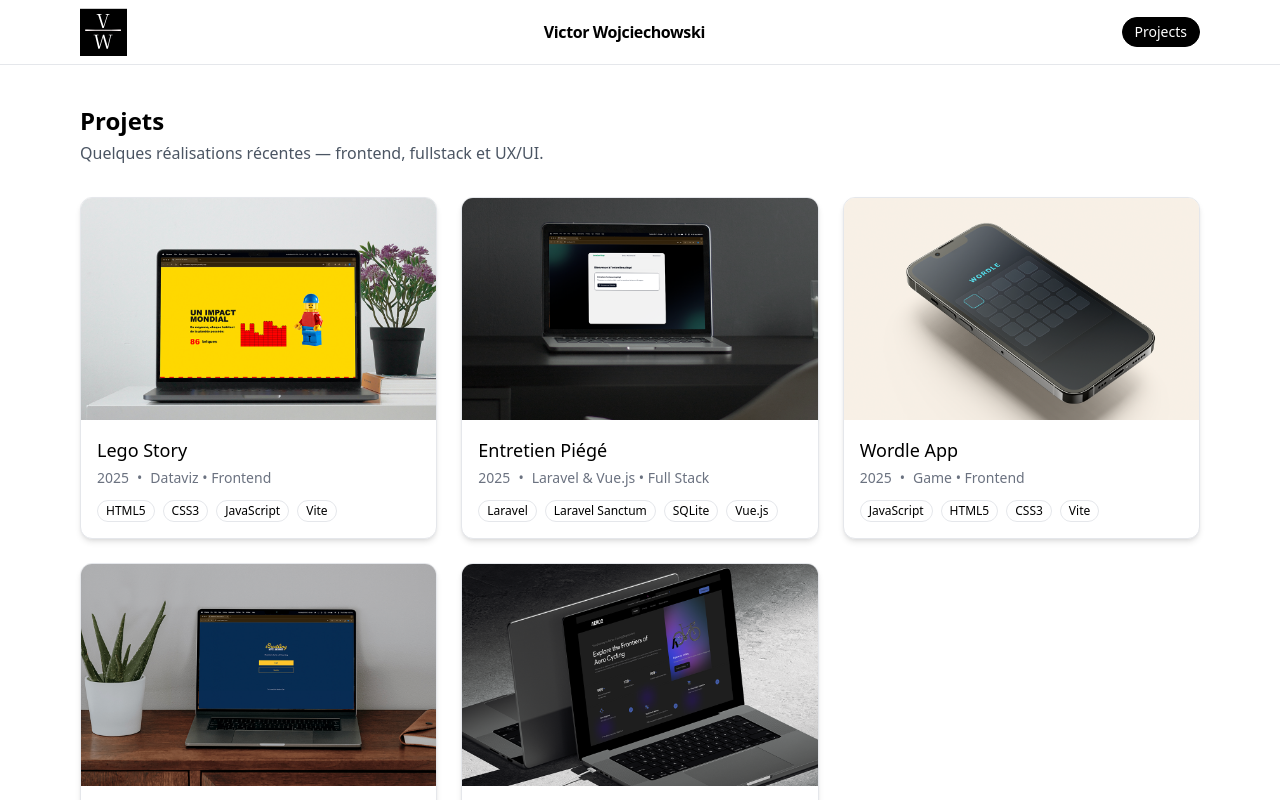
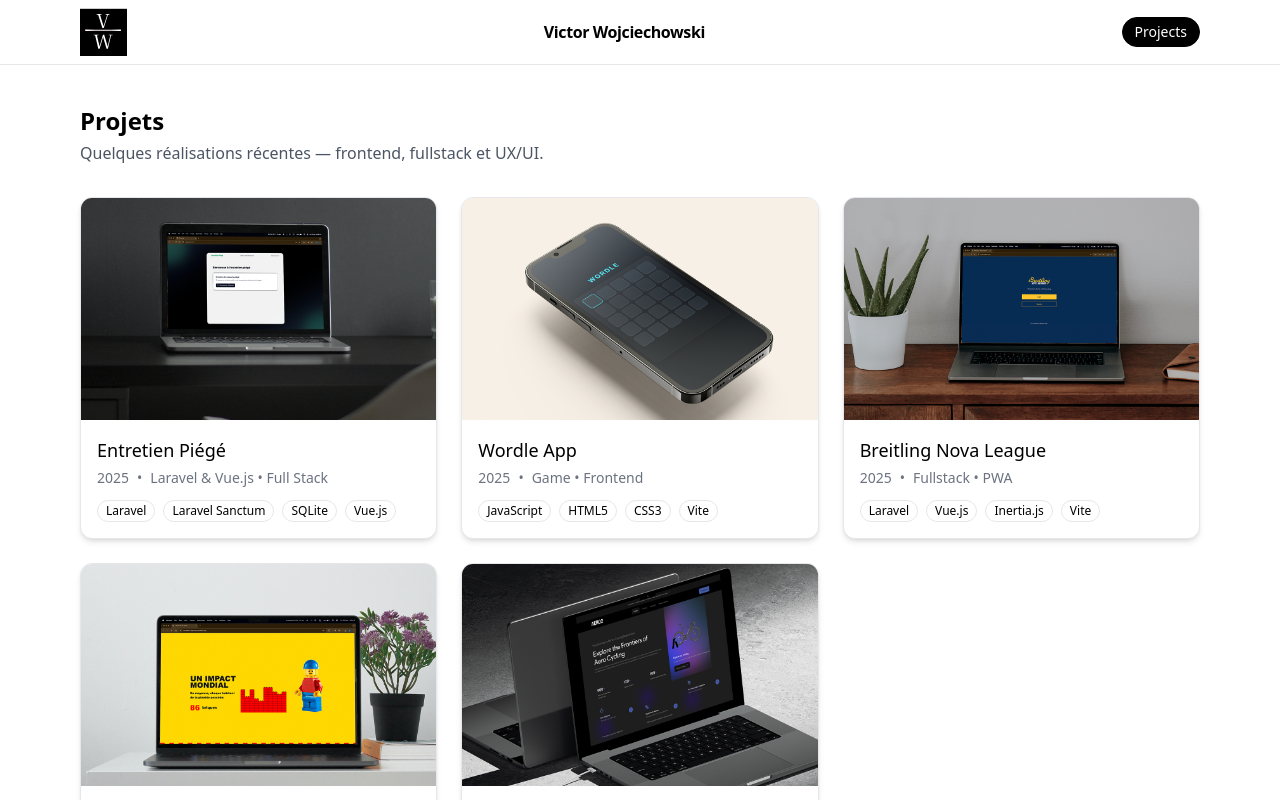
Before and after one commit to ViElChompo/portfolio_WojciechowskiVictor, a React (Vite) app: page /about in a window 1280 px wide. Shown: the top 800 px of the page. Built offline with nearby package versions, Linux system fonts and the light colour scheme.

Commit message:
changed order of projects

```diff
--- a/src/data/projects.js
+++ b/src/data/projects.js
@@ -1,29 +1,13 @@
-import entretien from '../assets/entretien_resized.png';
-import breitling from '../assets/macbook_breitling.png';
-import lego from '../assets/macbook_lego_resized.png';
-import wordle from '../assets/wordle_iphone_resized.png';
-import aeroDark from '../assets/dark_aero.png';
-import aeroLight from '../assets/light_aero.png';
-import aeroIpad from '../assets/aero_ipad.png'
-import aeroLastPage from '../assets/aero.png'
+import entretien from "../assets/entretien_resized.png";
+import breitling from "../assets/macbook_breitling.png";
+import lego from "../assets/macbook_lego_resized.png";
+import wordle from "../assets/wordle_iphone_resized.png";
+import aeroDark from "../assets/dark_aero.png";
+import aeroLight from "../assets/light_aero.png";
+import aeroIpad from "../assets/aero_ipad.png";
+import aeroLastPage from "../assets/aero.png";
 
 export const projects = [
-  {
-    id: "lego-story",
-    title: "Lego Story",
-    year: "2025",
-    category: "Dataviz • Frontend",
-    type: "screenshot",
-    image: lego,
-    techStack: ["HTML5", "CSS3", "JavaScript", "Vite", "D3.js"],
-    notes: [
-      "Projet réalisé en Vanilla JS et à l'aide de librairies comme D3.js.",
-    ],
-    links: {
-      code: "https://github.com/ViElChompo/visualDon-legoStory.git",
-      demo: "https://visualdon-legostory.netlify.app/",
-    },
-  },
   {
     id: "entretien-piege",
     title: "Entretien Piégé",
@@ -31,7 +15,14 @@
     category: "Laravel & Vue.js • Full Stack",
     type: "screenshot",
     image: entretien,
-    techStack: ["Laravel", "Laravel Sanctum", "SQLite", "Vue.js", "Pinia", "Axios"],
+    techStack: [
+      "Laravel",
+      "Laravel Sanctum",
+      "SQLite",
+      "Vue.js",
+      "Pinia",
+      "Axios",
+    ],
     notes: [
       "Conception de l’API REST v1 + auth Sanctum",
       "Seeding + route admin protégée",
@@ -81,6 +72,22 @@
     },
   },
   {
+    id: "lego-story",
+    title: "Lego Story",
+    year: "2025",
+    category: "Dataviz • Frontend",
+    type: "screenshot",
+    image: lego,
+    techStack: ["HTML5", "CSS3", "JavaScript", "Vite", "D3.js"],
+    notes: [
+      "Projet réalisé en Vanilla JS et à l'aide de librairies comme D3.js.",
+    ],
+    links: {
+      code: "https://github.com/ViElChompo/visualDon-legoStory.git",
+      demo: "https://visualdon-legostory.netlify.app/",
+    },
+  },
+  {
     id: "Aero",
     title: "Aero2 website",
     year: "2025",
@@ -88,10 +95,22 @@
     type: "gallery",
     cover: aeroDark,
     images: [
-      { src: aeroDark, alt: "Page d’accueil présentant la plateforme Aero2 et son concept : une aide innovante pour optimiser l’aérodynamisme et la dépense énergétique des cyclistes." },
-      { src: aeroLight, alt: "Interface centrale permettant d’analyser l’impact réel d’un équipement sur la performance : watts économisés, compatibilité et confort." },
-      { src: aeroIpad, alt: "Espace utilisateur avec modélisation 3D personnalisée, regroupant mensurations, vélo et recommandations adaptées pour un suivi précis." },
-      {src : aeroLastPage, alt: "Système de recommandations personnalisées : en fonction des mensurations et du vélo de l’utilisateur, Aero2 propose les pièces les plus adaptées pour optimiser l’aérodynamisme, le confort et l’économie d’énergie."}
+      {
+        src: aeroDark,
+        alt: "Page d’accueil présentant la plateforme Aero2 et son concept : une aide innovante pour optimiser l’aérodynamisme et la dépense énergétique des cyclistes.",
+      },
+      {
+        src: aeroLight,
+        alt: "Interface centrale permettant d’analyser l’impact réel d’un équipement sur la performance : watts économisés, compatibilité et confort.",
+      },
+      {
+        src: aeroIpad,
+        alt: "Espace utilisateur avec modélisation 3D personnalisée, regroupant mensurations, vélo et recommandations adaptées pour un suivi précis.",
+      },
+      {
+        src: aeroLastPage,
+        alt: "Système de recommandations personnalisées : en fonction des mensurations et du vélo de l’utilisateur, Aero2 propose les pièces les plus adaptées pour optimiser l’aérodynamisme, le confort et l’économie d’énergie.",
+      },
     ],
     techStack: ["Figma", "Wireframes", "UX Research"],
   },
```
